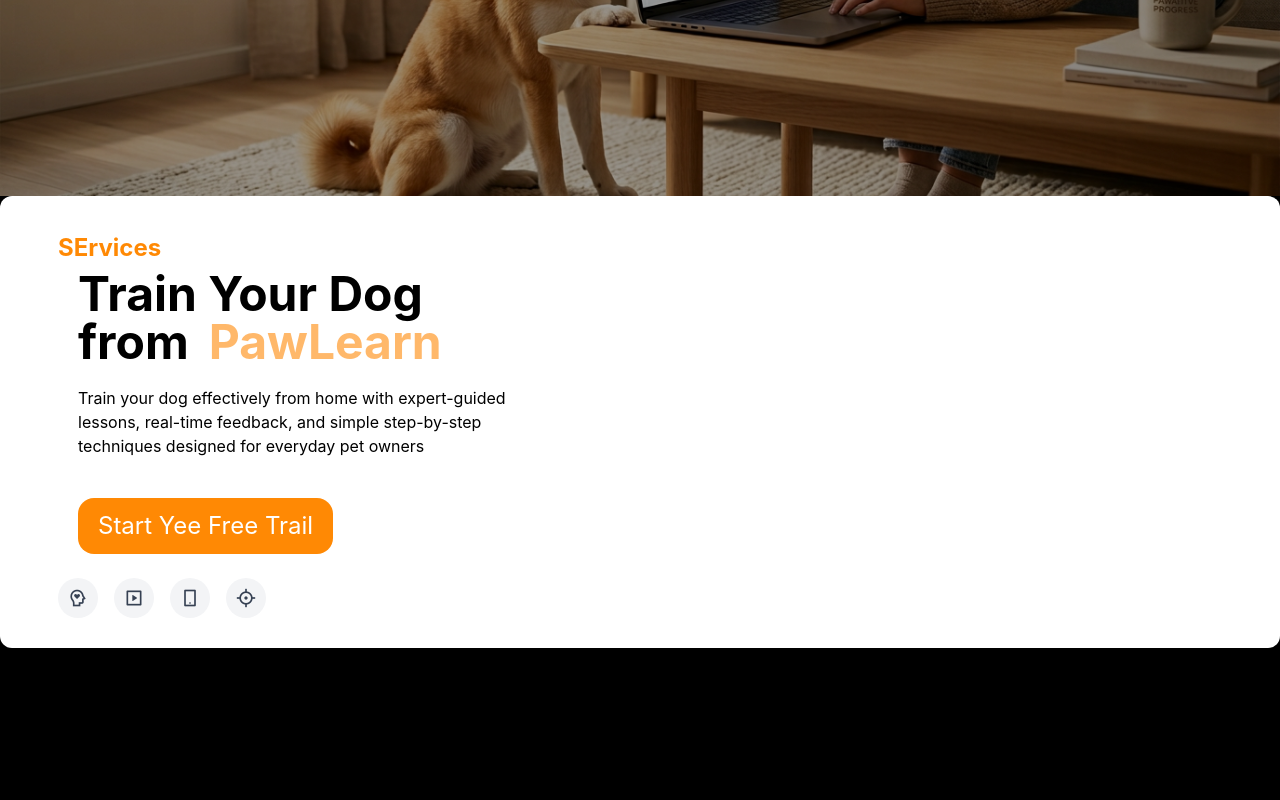
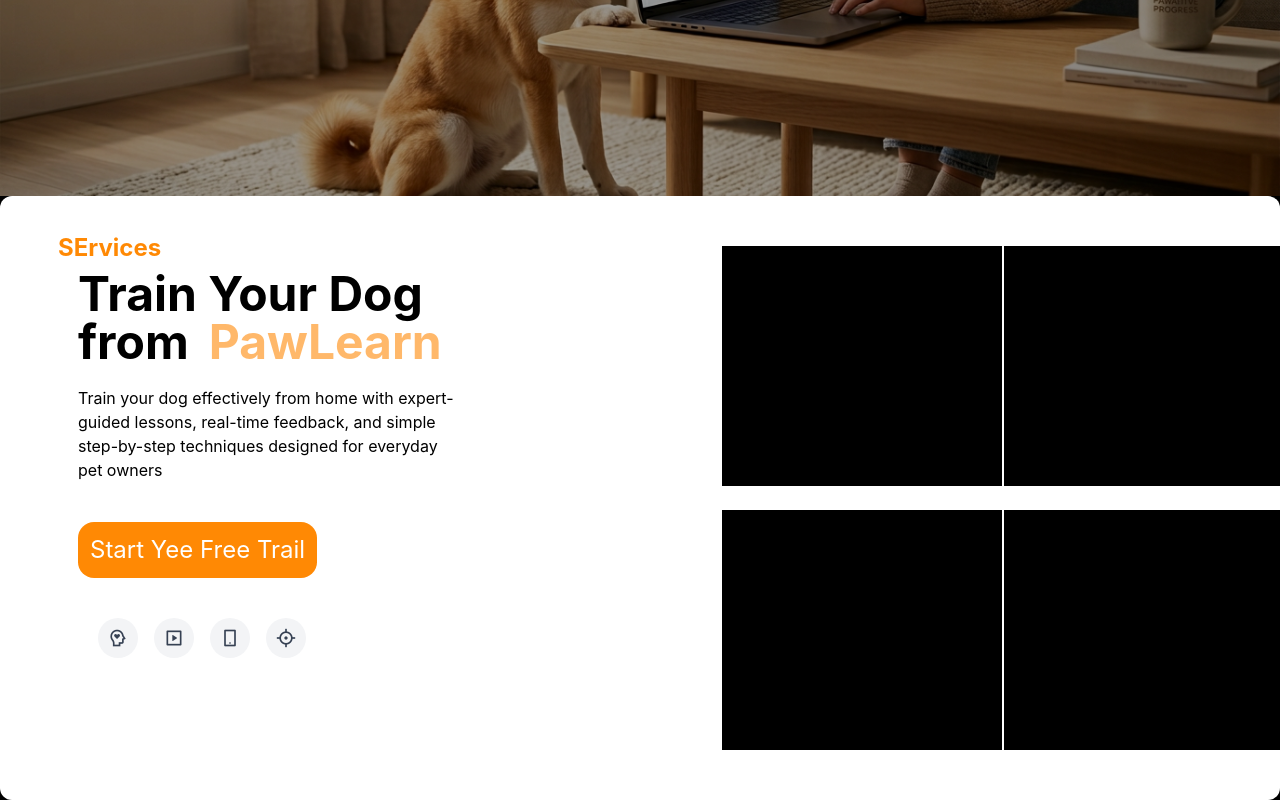
Before and after one commit to ankit-tiwari-0/PawLearn, a React (Vite) app: page / in a window 1280 px wide. Shown: the part 454-1254 px from the top of the page. Before the commit the page ends 1102 px from the top, so only its background shows below. Built offline with nearby package versions, Linux system fonts and the light colour scheme.

Commit message:
add rightsection

```diff
--- a/src/Components/HeroSection.jsx
+++ b/src/Components/HeroSection.jsx
@@ -4,8 +4,8 @@
 const HeroSection = () => {
     return (
         <div className='w-full  bg-white border-2 border-transparent rounded-xl py-7 px-4'>
-            <div>
-                <div className='px-3 lg:px-10 '>
+            <div className='lg:flex'>
+                <div className='px-3 lg:px-10 lg:bg-white bg-gray-100 rounded-xl '>
                     <h3 className='text-orange-400 lg:text-2xl text-xl py-1.5 font-bold'>SErvices</h3>
                     <h1 className='text-xl lg:text-5xl font-bold mb-5 ml-5 '>Train Your Dog
                         <br />
@@ -13,10 +13,10 @@
                     <p className='max-w-xs lg:max-w-md ml-5 mb-10'>Train your dog effectively from home
                         with expert-guided lessons, real-time feedback, and simple step-by-step
                         techniques designed for everyday pet owners</p>
-                    <button className='bg-orange-400 text-white text-2xl px-5 py-3 rounded-2xl ml-5'> Start Yee Free Trail</button>
-                </div>
+                    <button className='bg-orange-400 text-white text-2xl px-3 py-3 rounded-2xl ml-5 '> Start Yee Free Trail</button>
 
-                <div className="flex gap-4  mt-6 ml-10">
+
+                    <div className="flex gap-4  mt-10 ml-10 ">
 
                         {[
                             "ri-mental-health-line",
@@ -30,6 +30,13 @@
                         ))}
 
                     </div>
+                </div>
+                <div className="grid grid-cols-2 gap-6 lg:ml-55 lg:py-5 py-10  w-full justify-center">
+                    <div className="w-2/2 lg:w-70 h-40 lg:h-60 bg-black"></div>
+                    <div className="w-2/2 lg:w-70 h-40 lg:h-60 bg-black"></div>
+                    <div className="w-2/2 lg:w-70 h-40 lg:h-60 bg-black"></div>
+                    <div className="w-2/2 lg:w-70 h-40 lg:h-60 bg-black"></div>
+                </div>
 
             </div>
 
```
Lines whose indentation alone changed are shown as unchanged.
